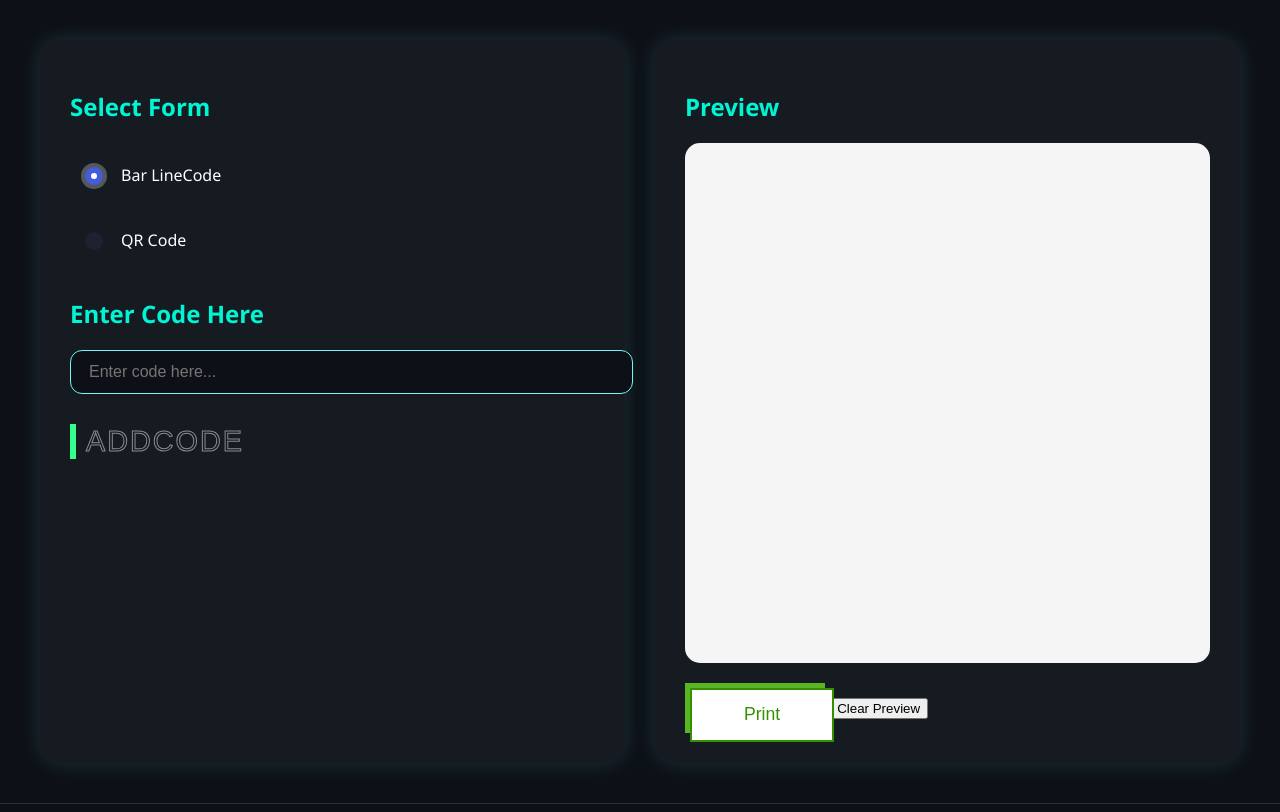
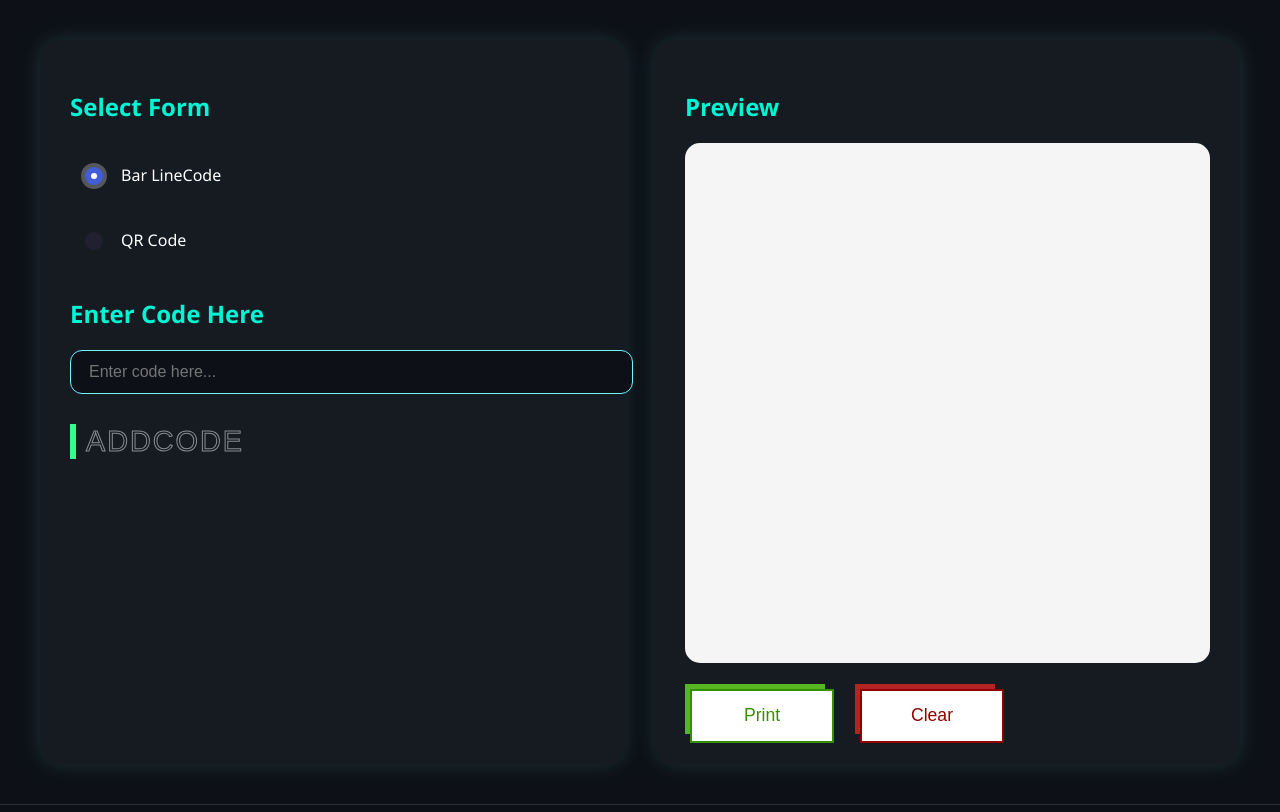
Before and after one commit to HarshNaralkar/CodeGen, a plain HTML site: page index.html in a window 1280 px wide. Shown: the top 812 px of the page. Drawn offline with Linux system fonts and the light colour scheme.

Commit message:
Update style.css

```diff
--- a/style.css
+++ b/style.css
@@ -67,6 +67,14 @@ input[type="text"] {
   width: 100%;
   filter: drop-shadow(0 0 15px #37FF8B);
 }
+.button-group {
+    display: flex;
+    justify-content: left;
+    align-items: center;
+    gap: 30px;
+    margin-top: 1px;
+  }
+
 
 .preview-box {
   background: #f5f5f5;
@@ -79,7 +87,7 @@ input[type="text"] {
 
 .print-btn {
   margin-top: 20px;
-  padding: 10px 25px;
+  padding: 15px 25px;
   font-size: 1.1rem;
   background-color: #59b623;
   border: none;
@@ -110,6 +118,39 @@ input[type="text"] {
 .print-btn:hover::after {
   transform: translate(-8px, -8px);
 }
+.action-button {
+    margin-top: 20px;
+    padding: 10px 25px;
+    font-size: 1.1rem;
+    background-color: #b62323;
+    border: none;
+    color: white;
+    position: relative;
+    width: 140px;
+    height: 50px;
+    transition: all 0.2s ease-in-out;
+  }
+
+  .action-button::after {
+    content: "Clear";
+    display: flex;
+    align-items: center;
+    justify-content: center;
+    width: 140px;
+    height: 50px;
+    position: absolute;
+    top: 0;
+    left: 0;
+    transform: translate(5px, 5px);
+    background-color: white;
+    color: #900000;
+    border: 2px solid #900000;
+    transition: all 0.15s ease-in;
+  }
+
+  .action-button:hover::after {
+    transform: translate(-8px, -8px);
+  }
 
 .logo {
   position: absolute;
```
